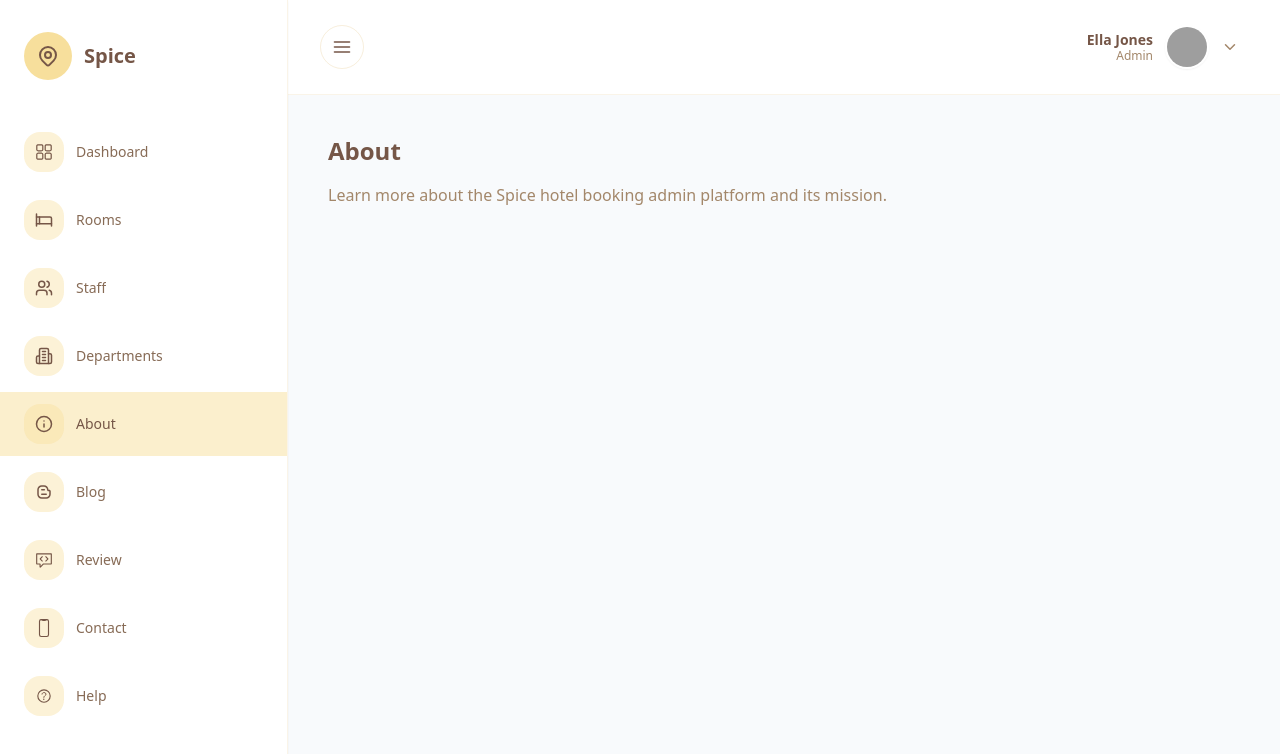
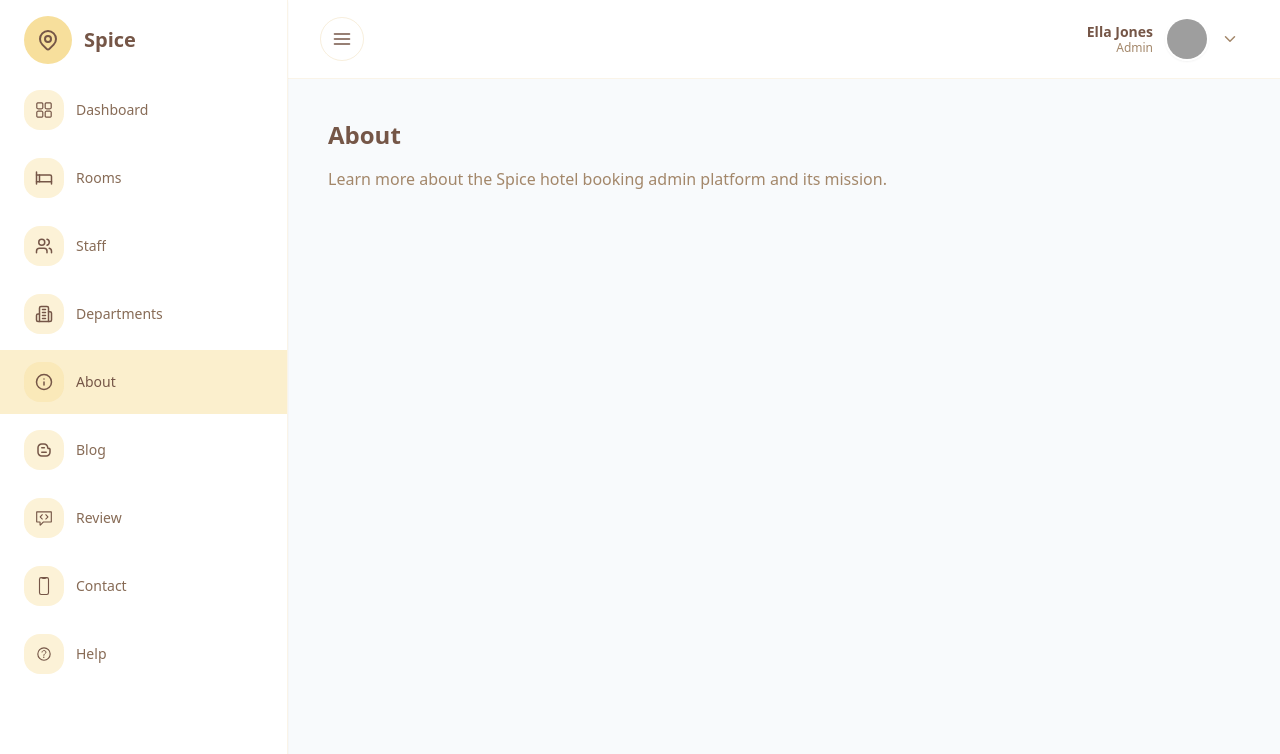
Before and after one commit to sujalprajapat251/Hotel-Booking-Admin, a React (Create React App) app in the folder frontend/: page /about in a window 1280 px wide. Shown: the top 754 px of the page. Built offline with nearby package versions, Linux system fonts and the light colour scheme; grey boxes are pictures that could not be loaded.

Commit message:
Refactor Layout and Sidebar components to improve responsive behavior and add compact mode. Update Header styles for better UI consistency.

```diff
--- a/frontend/src/Pages/Layout.jsx
+++ b/frontend/src/Pages/Layout.jsx
@@ -6,20 +6,31 @@ import Header from '../component/Header';
 const Layout = () => {
   const [isSidebarOpen, setIsSidebarOpen] = useState(true);
   const [isMobile, setIsMobile] = useState(false);
-  const wasMobileRef = useRef(false);
+  const [isCompact, setIsCompact] = useState(false);
+  const previousModeRef = useRef(null);
+
+  const evaluateViewport = (width) => {
+    if (width <= 500) return 'mobile';
+    if (width <= 768) return 'compact';
+    return 'desktop';
+  };
 
   useEffect(() => {
     const handleResize = () => {
-      const mobile = window.innerWidth <= 425;
-      setIsMobile(mobile);
+      const width = window.innerWidth;
+      const mode = evaluateViewport(width);
 
-      if (mobile) {
-        setIsSidebarOpen(false);
-      } else if (wasMobileRef.current) {
-        setIsSidebarOpen(true);
+      setIsMobile(mode === 'mobile');
+      setIsCompact(mode === 'compact');
+
+      if (previousModeRef.current !== mode) {
+        if (mode === 'mobile' || mode === 'compact') {
+          setIsSidebarOpen(false);
+        } else if (mode === 'desktop') {
+          setIsSidebarOpen(true);
+        }
+        previousModeRef.current = mode;
       }
-
-      wasMobileRef.current = mobile;
     };
 
     handleResize();
@@ -40,7 +51,12 @@ const Layout = () => {
 
   return (
     <div className="flex min-h-screen bg-slate-100">
-      <Sidebar open={isSidebarOpen} isMobile={isMobile} onClose={closeSidebar} />
+      <Sidebar
+        open={isSidebarOpen}
+        isMobile={isMobile}
+        isCompact={isCompact}
+        onClose={closeSidebar}
+      />
       {isMobile && isSidebarOpen ? (
         <div
           className="fixed inset-0 z-30 bg-slate-900/40 backdrop-blur-sm"
--- a/frontend/src/component/Header.jsx
+++ b/frontend/src/component/Header.jsx
@@ -40,7 +40,7 @@ const Header = ({ onMenuClick }) => {
             <button
               type="button"
               onClick={toggleProfileMenu}
-              className="flex items-center gap-3 rounded-full border border-transparent px-2 py-2 text-left transition hover:bg-primary/20 focus-visible:outline-none focus-visible:ring-2 focus-visible:ring-primary/60"
+              className="flex items-center gap-3 rounded-full border border-transparent px-2 text-left transition"
               aria-haspopup="menu"
               aria-expanded={isProfileOpen}
             >
@@ -63,7 +63,7 @@ const Header = ({ onMenuClick }) => {
             {isProfileOpen ? (
               <div
                 role="menu"
-                className="absolute right-0 mt-2 w-48 rounded-lg border border-secondary/20 bg-white py-2 shadow-lg"
+                className="absolute right-0 mt-2 z-50 w-48 rounded-lg border border-secondary/20 bg-white py-2 shadow-lg"
               >
                 <button
                   type="button"
--- a/frontend/src/component/Sidebar.jsx
+++ b/frontend/src/component/Sidebar.jsx
@@ -125,7 +125,7 @@ const MenuItem = ({ icon: Icon, label, badge, open, path, onItemClick }) => (
   </NavLink>
 );
 
-const Sidebar = ({ open = true, isMobile = false, onClose }) => {
+const Sidebar = ({ open = true, isMobile = false, isCompact = false, onClose }) => {
   const containerClasses = [
     'flex h-screen flex-col overflow-y-auto border-r border-secondary/20 bg-white shadow-sm transition-all duration-200 ease-in-out',
   ];
@@ -146,10 +146,14 @@ const Sidebar = ({ open = true, isMobile = false, onClose }) => {
   };
 
   return (
-    <aside className={containerClasses.join(' ')} aria-hidden={isMobile && !open}>
+    <aside
+      className={containerClasses.join(' ')}
+      aria-hidden={isMobile && !open}
+      data-compact={isCompact ? 'true' : 'false'}
+    >
       <div
         className={`flex items-center gap-3 ${
-          open ? 'px-6 pt-8 pb-10' : 'px-0 pt-8 pb-6 justify-center'
+          open ? 'px-6 pt-4 pb-[14px]' : 'px-0 pt-4 pb-[14px] justify-center'
         }`}
       >
         <div className="flex h-12 w-12 items-center justify-center rounded-full bg-primary text-senary">
```
